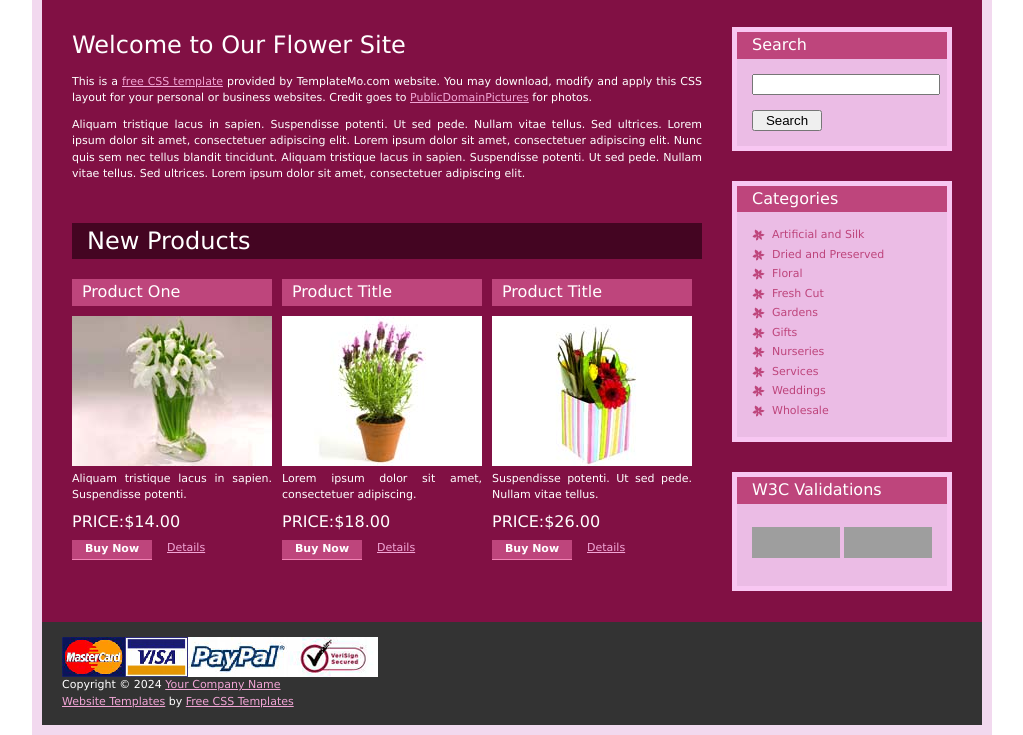
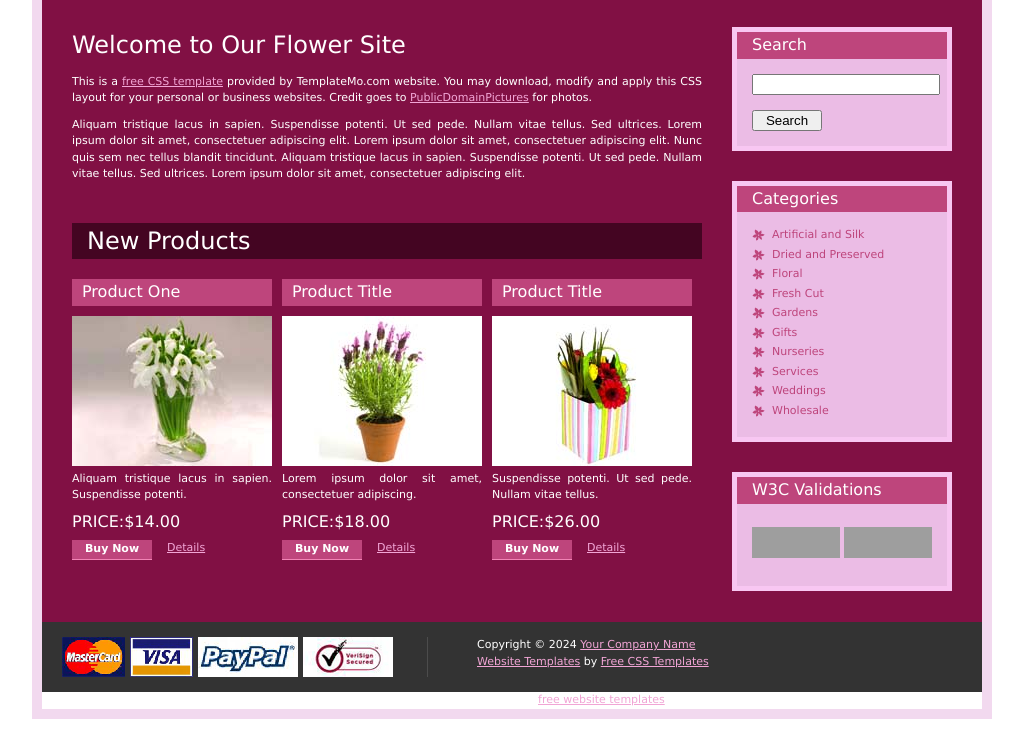
Before and after one commit to haorrr/NhomOpus4.5, a website: page public/index.html in a window 1280 px wide. Shown: the part 446-1181 px from the top of the page, without its empty margins (128-1151 px from the left). Drawn offline with Linux system fonts and the light colour scheme; files that its build step writes are made by us from their sources; grey boxes are pictures that could not be loaded; files whose address does not match are found by name.

Commit message:
haorr hoan chinh html css

```diff
--- a/public/css/templatemo_style.css
+++ b/public/css/templatemo_style.css
@@ -306,3 +306,29 @@ p {
     padding: 15px 20px;
     background: #333333;
 }
+
+
+
+
+
+
+#templatemo_footer_panel img {
+    margin: 0 5px 0 0;
+}
+
+#templatemo_footer_panel #footer_left {
+    float: left;
+    width: 340px;
+    padding: 0 25px 0 0;
+    margin: 0 15px 0 0;
+    border-right: 1px solid #4c4c4c;
+
+}
+
+#templatemo_footer_panel #footer_right {
+    float: right;
+    width: 485px;
+    text-align: left;
+}
+
+/* end of footer */
--- a/public/index.html
+++ b/public/index.html
@@ -7,7 +7,7 @@
     <title>Flower Shop - Haorr va Datke Edit</title>
     <meta name="keywords" content="free website template, flower shop, website templates, CSS, HTML" />
     <meta name="description" content="Flower Shop - free website template, W3C compliant HTML CSS layout" />
-    <link href="templatemo_style.css" rel="stylesheet" type="text/css" />
+    <link href="css/templatemo_style.css" rel="stylesheet" type="text/css" />
     <!--  Free CSS Template | Designed by TemplateMo.com  -->
 </head>
 
@@ -142,4 +142,16 @@
                 Copyright © 2024 <a href="#">Your Company Name</a><br />
                 <a href="http://www.iwebsitetemplate.com" target="_parent">Website Templates</a> by
                 <a href="http://www.templatemo.com" target="_blank">Free CSS Templates</a>
+
+
+
+                <div class="cleaner">&nbsp;</div>
             </div>
+        </div>
+        <!--  Free CSS Template | Designed by TemplateMo.com  -->
+        <div align=center>This template downloaded form <a
+                href='http://all-free-download.com/free-website-templates/'>free
+                website templates</a></div>
+</body>
+
+</html>
```
Also changed, not shown: 1 other file.
